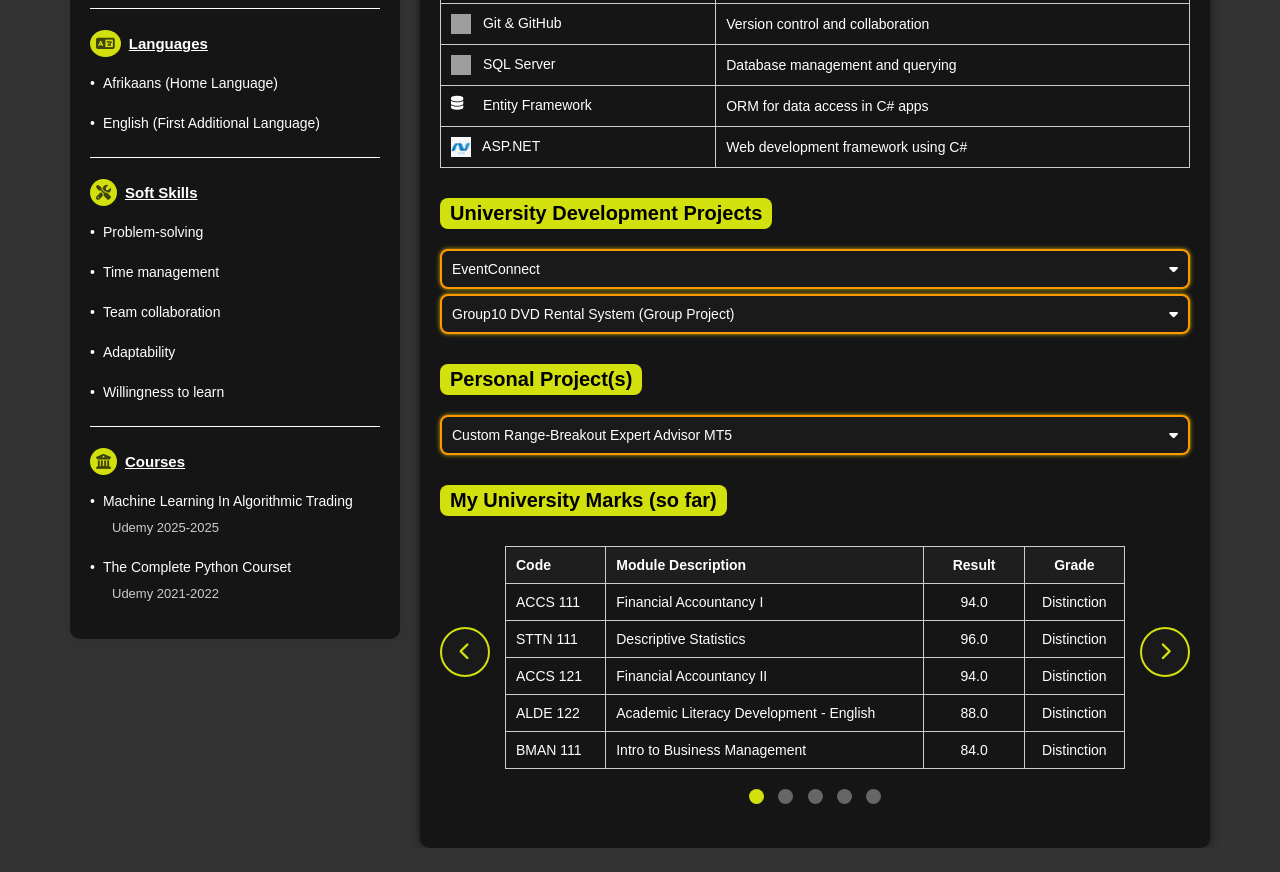
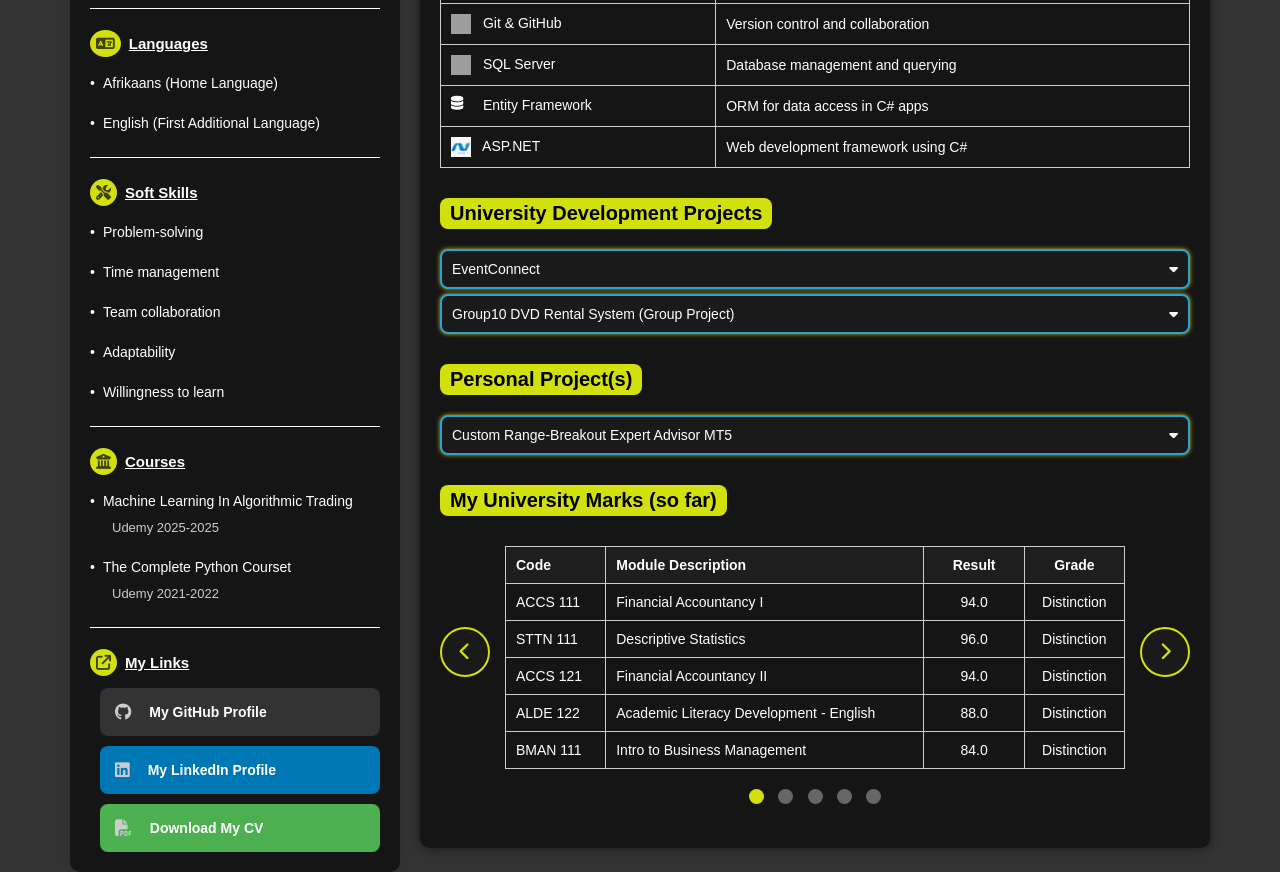
Before and after one commit to FrancoisNWU/FrancoisVerster.github.io, a plain HTML site: page index.html in a window 1280 px wide. Shown: the part 898-1770 px from the top of the page. Before the commit the page ends 1746 px from the top, so only its background shows below. Drawn offline with Linux system fonts and the light colour scheme; grey boxes are pictures that could not be loaded.

Commit message:
Added links

```diff
--- a/index.html
+++ b/index.html
@@ -1,5 +1,6 @@
 <!DOCTYPE html>
 <html lang="en">
+
 <head>
   <meta charset="UTF-8" />
   <title>Francois Verster - Portfolio</title>
@@ -56,6 +57,7 @@
       border-radius: 50%;
       margin-right: 8px;
     }
+
     .separator {
       border: none;
       border-top: 1px solid white;
@@ -77,7 +79,7 @@
       font-size: 15px;
     }
 
-    .Soft_skills-section h3{
+    .Soft_skills-section h3 {
       font-weight: bold;
       text-decoration: underline;
       margin-bottom: 10px;
@@ -167,7 +169,8 @@
       width: 100%;
     }
 
-    h1, h2 {
+    h1,
+    h2 {
       color: white;
     }
 
@@ -218,6 +221,7 @@
       vertical-align: middle;
       margin-right: 8px;
     }
+
     .collapsible-heading {
       display: flex;
       justify-content: space-between;
@@ -271,23 +275,75 @@
 
     @keyframes pulseBorder {
       0% {
-    border-color: #ffd700; /* gold */
+        border-color: #26a4d6;
+        /* gold */
         /* box-shadow: 0 0 5px #ffd700;*/
       }
+
       50% {
-    border-color: #ff9800; /* orange */
+        border-color: #26a4d6;
+        /* orange */
         /*box-shadow: 0 0 10px #ff9800; */
       }
+
       100% {
-    border-color: #ffd700;
+        border-color: #26a4d6;
         box-shadow: 0 0 5px #ffd700;
       }
     }
 
+    .links-buttons {
+      display: flex;
+      flex-direction: column;
+      gap: 10px;
+      margin-top: 10px;
+      padding-left: 10px;
+    }
+
+    .link-btn {
+      display: flex;
+      align-items: center;
+      gap: 10px;
+      background-color: #444;
+      color: white;
+      padding: 10px 15px;
+      border: none;
+      border-radius: 8px;
+      text-decoration: none;
+      font-weight: bold;
+      transition: background-color 0.3s ease;
+    }
+
+    .link-btn:hover {
+      background-color: #666;
+    }
+
+    .link-btn i {
+      font-size: 1.2em;
+    }
+
+    /* Platform-specific coloring */
+    .link-btn.github {
+      background-color: #333;
+    }
+
+    .link-btn.linkedin {
+      background-color: #0077b5;
+    }
+
+    .link-btn.cv {
+      background-color: #4caf50;
+    }
+
+    .link-btn:hover {
+      border: 2px solid white;
+    }
   </style>
 </head>
+
+<!-- Left pane Section -->
+
 <body>
-
   <div class="left-pane">
     <img src="assets/img/cv_image.jpeg" alt="Your Profile Photo" class="profile" />
 
@@ -376,21 +432,47 @@
         </div>
       </div>
 
+      <hr class="separator" />
 
+      <!-- My Links section-->
+      <div class="Soft_skills-section">
+        <div class="sidebar">
+          <h3><i class="fa fa-external-link"></i><span>My Links</span></h3>
+        </div>
+        <div class="links-buttons">
+          <a href="https://github.com/FrancoisNWU" target="_blank" class="link-btn github">
+            <i class="fab fa-github"></i> My GitHub Profile
+          </a>
+          <a href="https://www.linkedin.com/in/francois-verster-6b5b59230/" target="_blank" class="link-btn linkedin">
+            <i class="fab fa-linkedin"></i> My LinkedIn Profile
+          </a>
+          <a href="assets/cv/FVerster_Curriculum_Vitae.pdf" download class="link-btn cv">
+            <i class="fas fa-file-pdf"></i> Download My CV
+          </a>
+        </div>
+
+
+      </div>
 
 
 
     </div>
   </div>
-
   <div class="main-content">
     <h1>About Me</h1>
     <p style="font-size: 13px;">
-      I'm a highly motivated individual with a strong passion for problem-solving, sports, and the financial markets. I'm in the final year of my BSc Information Technology degree at North-West University, where I've enjoyed building digital solutions ranging from event management apps to database-driven rental systems. Backend development suits me perfectly, as I love combining logic, structure, and performance.
+      I'm a highly motivated individual with a strong passion for problem-solving, sports, and the financial markets.
+      I'm in the final year of my BSc Information Technology degree at North-West University, where I've enjoyed
+      building digital solutions ranging from event management apps to database-driven rental systems. Backend
+      development suits me perfectly, as I love combining logic, structure, and performance.
       <br /><br />
-      Outside of coding, I enjoy researching the financial markets and developing personal algorithmic trading scripts that contribute to my own investment portfolio. I grew up playing sports such as rugby, cricket, and football, and I still follow them closely — especially on weekends.
+      Outside of coding, I enjoy researching the financial markets and developing personal algorithmic trading scripts
+      that contribute to my own investment portfolio. I grew up playing sports such as rugby, cricket, and football, and
+      I still follow them closely — especially on weekends.
       <br /><br />
-      What I enjoy most about the development field is collaborating with others and achieving milestones as a team. My current goal is to complete my studies and secure an internship or graduate opportunity where I can continue growing as a developer.
+      What I enjoy most about the development field is collaborating with others and achieving milestones as a team. My
+      current goal is to complete my studies and secure an internship or graduate opportunity where I can continue
+      growing as a developer.
     </p>
 
     <!-- Programming Languages Section -->
@@ -406,32 +488,38 @@
         </thead>
         <tbody>
           <tr>
-            <td><img src="https://cdn.jsdelivr.net/gh/devicons/devicon/icons/python/python-original.svg" class="icon"> Python</td>
+            <td><img src="https://cdn.jsdelivr.net/gh/devicons/devicon/icons/python/python-original.svg" class="icon">
+              Python</td>
             <td>Advanced</td>
             <td>Algorithmic trading scripts</td>
           </tr>
           <tr>
-            <td><img src="https://cdn.jsdelivr.net/gh/devicons/devicon/icons/csharp/csharp-original.svg" class="icon"> C#</td>
+            <td><img src="https://cdn.jsdelivr.net/gh/devicons/devicon/icons/csharp/csharp-original.svg" class="icon">
+              C#</td>
             <td>Intermediate</td>
             <td>EventConnect, DVD Rental System</td>
           </tr>
           <tr>
-            <td><img src="https://cdn.jsdelivr.net/gh/devicons/devicon/icons/mysql/mysql-original.svg" class="icon"> SQL</td>
+            <td><img src="https://cdn.jsdelivr.net/gh/devicons/devicon/icons/mysql/mysql-original.svg" class="icon"> SQL
+            </td>
             <td>Intermediate</td>
             <td>Backend databases for applications</td>
           </tr>
           <tr>
-            <td><img src="https://cdn.jsdelivr.net/gh/devicons/devicon/icons/cplusplus/cplusplus-original.svg" class="icon"> C++</td>
+            <td><img src="https://cdn.jsdelivr.net/gh/devicons/devicon/icons/cplusplus/cplusplus-original.svg"
+                class="icon"> C++</td>
             <td>Intermediate</td>
             <td>University coursework</td>
           </tr>
           <tr>
-            <td><img src="https://cdn.jsdelivr.net/gh/devicons/devicon/icons/java/java-original.svg" class="icon"> Java</td>
+            <td><img src="https://cdn.jsdelivr.net/gh/devicons/devicon/icons/java/java-original.svg" class="icon"> Java
+            </td>
             <td>Beginner</td>
             <td>University coursework</td>
           </tr>
           <tr>
-            <td><img src="assets/img/MQL5_logo.png" class="icon" style="background: white; border-radius: 3px;"> MQL5</td>
+            <td><img src="assets/img/MQL5_logo.png" class="icon" style="background: white; border-radius: 3px;"> MQL5
+            </td>
             <td>Intermediate</td>
             <td>Algorithmic trading strategies (MetaTrader 5)</td>
           </tr>
@@ -451,7 +539,8 @@
         </thead>
         <tbody>
           <tr>
-            <td><img src="https://cdn.jsdelivr.net/gh/devicons/devicon/icons/dot-net/dot-net-original.svg" class="icon"> .NET Framework</td>
+            <td><img src="https://cdn.jsdelivr.net/gh/devicons/devicon/icons/dot-net/dot-net-original.svg" class="icon">
+              .NET Framework</td>
             <td>Backend development using C#</td>
           </tr>
           <tr>
@@ -459,15 +548,19 @@
             <td>Desktop GUI apps (EventConnect, DVD Rental)</td>
           </tr>
           <tr>
-            <td><img src="https://cdn.jsdelivr.net/gh/devicons/devicon/icons/visualstudio/visualstudio-plain.svg" class="icon"> Visual Studio</td>
+            <td><img src="https://cdn.jsdelivr.net/gh/devicons/devicon/icons/visualstudio/visualstudio-plain.svg"
+                class="icon"> Visual Studio</td>
             <td>Main IDE for C# and SQL development</td>
           </tr>
           <tr>
-            <td><img src="https://cdn.jsdelivr.net/gh/devicons/devicon/icons/git/git-original.svg" class="icon"> Git & GitHub</td>
+            <td><img src="https://cdn.jsdelivr.net/gh/devicons/devicon/icons/git/git-original.svg" class="icon"> Git &
+              GitHub</td>
             <td>Version control and collaboration</td>
           </tr>
           <tr>
-            <td><img src="https://cdn.jsdelivr.net/gh/devicons/devicon/icons/microsoftsqlserver/microsoftsqlserver-plain.svg" class="icon"> SQL Server</td>
+            <td><img
+                src="https://cdn.jsdelivr.net/gh/devicons/devicon/icons/microsoftsqlserver/microsoftsqlserver-plain.svg"
+                class="icon"> SQL Server</td>
             <td>Database management and querying</td>
           </tr>
           <tr>
@@ -493,16 +586,23 @@
       </div>
       <div class="collapsible-content">
         <p>
-         Desktop application used to streamline event management processes. This system supports user registration, user bookings, user notifications and basic event management functionalities such as event registration with capacity tracking.
+          Desktop application used to streamline event management processes. This system supports user registration,
+          user bookings, user notifications and basic event management functionalities such as event registration with
+          capacity tracking.
         </p>
         <strong><u>Technologies and Languages used:</u></strong>
         <ul>
-       <li><img src="https://cdn.jsdelivr.net/gh/devicons/devicon/icons/csharp/csharp-original.svg" class="icon"> Frontend: C#.NET (WinForms)</li>
-       <li><img src="https://cdn.jsdelivr.net/gh/devicons/devicon/icons/microsoftsqlserver/microsoftsqlserver-plain.svg" class="icon"> Database: Microsoft SQL Server 2022</li>
-       <li><img src="https://cdn.jsdelivr.net/gh/devicons/devicon/icons/visualstudio/visualstudio-plain.svg" class="icon"> IDE: Visual Studio 2022</li>
+          <li><img src="https://cdn.jsdelivr.net/gh/devicons/devicon/icons/csharp/csharp-original.svg" class="icon">
+            Frontend: C#.NET (WinForms)</li>
+          <li><img
+              src="https://cdn.jsdelivr.net/gh/devicons/devicon/icons/microsoftsqlserver/microsoftsqlserver-plain.svg"
+              class="icon"> Database: Microsoft SQL Server 2022</li>
+          <li><img src="https://cdn.jsdelivr.net/gh/devicons/devicon/icons/visualstudio/visualstudio-plain.svg"
+              class="icon"> IDE: Visual Studio 2022</li>
         </ul>
         <p>
-       <strong>GitHub:</strong> <a href="https://github.com/FrancoisNWU/EventConnect---CMPG212-Assignment-Project" target="_blank" style="color: #4da6ff;">Link</a>
+          <strong>GitHub:</strong> <a href="https://github.com/FrancoisNWU/EventConnect---CMPG212-Assignment-Project"
+            target="_blank" style="color: #4da6ff;">Link</a>
         </p>
       </div>
 
@@ -520,18 +620,24 @@
         <ul>
           <li>📀 <strong>DVD Management</strong><br>Add, update, or remove DVDs and genres.</li>
           <li>👤 <strong>Customer Records</strong><br>Maintain complete customer profiles with history.</li>
-    <li>🕒 <strong>Rental & Return Handling</strong><br>Process rentals, validate return dates, and handle overdue items.</li>
+          <li>🕒 <strong>Rental & Return Handling</strong><br>Process rentals, validate return dates, and handle overdue
+            items.</li>
           <li>💰 <strong>Fine Calculation</strong><br>Auto-calculate fines based on configurable return windows.</li>
           <li>📊 <strong>Reports & Queries</strong><br>View rental history and current active rentals.</li>
         </ul>
 
         <strong><u>Technologies and Languages used:</u></strong>
         <ul>
-    <li><img src="https://cdn.jsdelivr.net/gh/devicons/devicon/icons/csharp/csharp-original.svg" class="icon"> Frontend / Application Layer: C#.NET (WinForms)</li>
-    <li><img src="https://cdn.jsdelivr.net/gh/devicons/devicon/icons/microsoftsqlserver/microsoftsqlserver-plain.svg" class="icon"> Backend / Database: Microsoft SQL Server 2022</li>
-    <li><img src="https://cdn.jsdelivr.net/gh/devicons/devicon/icons/visualstudio/visualstudio-plain.svg" class="icon"> IDE: Visual Studio 2022</li>
+          <li><img src="https://cdn.jsdelivr.net/gh/devicons/devicon/icons/csharp/csharp-original.svg" class="icon">
+            Frontend / Application Layer: C#.NET (WinForms)</li>
+          <li><img
+              src="https://cdn.jsdelivr.net/gh/devicons/devicon/icons/microsoftsqlserver/microsoftsqlserver-plain.svg"
+              class="icon"> Backend / Database: Microsoft SQL Server 2022</li>
+          <li><img src="https://cdn.jsdelivr.net/gh/devicons/devicon/icons/visualstudio/visualstudio-plain.svg"
+              class="icon"> IDE: Visual Studio 2022</li>
           <li><i class="fas fa-database icon"></i> Tools: SQL Server Management Studio (SSMS)</li>
-    <li><img src="https://cdn.jsdelivr.net/gh/devicons/devicon/icons/git/git-original.svg" class="icon"> Version Control: Git & GitHub</li>
+          <li><img src="https://cdn.jsdelivr.net/gh/devicons/devicon/icons/git/git-original.svg" class="icon"> Version
+            Control: Git & GitHub</li>
         </ul>
 
         <p>
@@ -570,19 +676,25 @@
         </div>
         <div class="collapsible-content">
           <p>
-         An customisable automated trading Expert Advisor (EA) developed for MetaTrader 5 that identifies and trades range breakouts in the financial markets. The EA uses the user's input to take certain positions in the market.
+            An customisable automated trading Expert Advisor (EA) developed for MetaTrader 5 that identifies and trades
+            range breakouts in the financial markets. The EA uses the user's input to take certain positions in the
+            market.
             <br>
             <br>
             <strong><u>Key Features:</u></strong>
           <ul>
             <li>📈 <strong>Custom Range Detection</strong><br>The user selects the specific range times.</li>
-       <li>⚡ <strong>Automatic trade execution</strong><br>EA automatically enteres a position when price leaves the indicated range</li>
-       <li>🎯 <strong>Risk Management(in development)</strong><br>Users can select a range of customisible risk management features, such as traling stop-loss and Risk:Reward ratios.</li>
-       <li>⏰ <strong>News Filtering (in development)</strong><br>Prevents the EA from taking trades during big economical news events</li>
+            <li>⚡ <strong>Automatic trade execution</strong><br>EA automatically enteres a position when price leaves
+              the indicated range</li>
+            <li>🎯 <strong>Risk Management(in development)</strong><br>Users can select a range of customisible risk
+              management features, such as traling stop-loss and Risk:Reward ratios.</li>
+            <li>⏰ <strong>News Filtering (in development)</strong><br>Prevents the EA from taking trades during big
+              economical news events</li>
           </ul>
           <strong><u>Technologies and Languages used:</u></strong>
           <ul>
-       <li><img src="assets/img/MQL5_logo.png" class="icon" style="background: white; border-radius: 3px;"> Programming Language: MQL5</li>
+            <li><img src="assets/img/MQL5_logo.png" class="icon" style="background: white; border-radius: 3px;">
+              Programming Language: MQL5</li>
             <li><i class="fas fa-chart-line icon"></i> Platform: MetaTrader 5</li>
           </ul>
           <p>
@@ -590,7 +702,8 @@
           </p>
           <p>
             <strong>GitHub:</strong>
-         <a href="https://github.com/FrancoisNWU/Range-Breakout-Expert-Adviser-MT5-" target="_blank" style="color: #4da6ff;">
+            <a href="https://github.com/FrancoisNWU/Range-Breakout-Expert-Adviser-MT5-" target="_blank"
+              style="color: #4da6ff;">
               Link
             </a>
           </p>
@@ -832,13 +945,11 @@
         }
 
         // Initialize the slideshow
-      document.addEventListener('DOMContentLoaded', function() {
+        document.addEventListener('DOMContentLoaded', function () {
           displaySlide(0);
         });
       </script>
+    </div>
+</body>
 
-
-  </div>
-
-</body>
 </html>
```
Also changed, not shown: 1 other file. Lines whose indentation alone changed are shown as unchanged.
